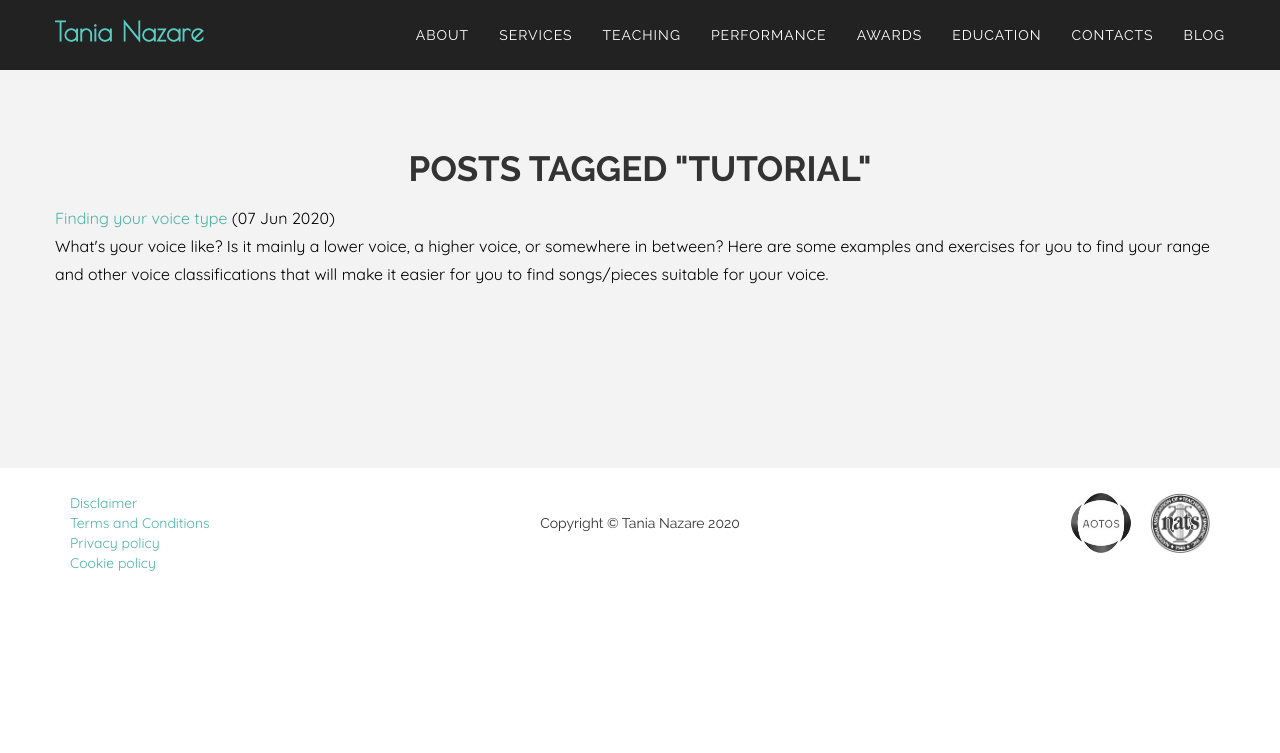
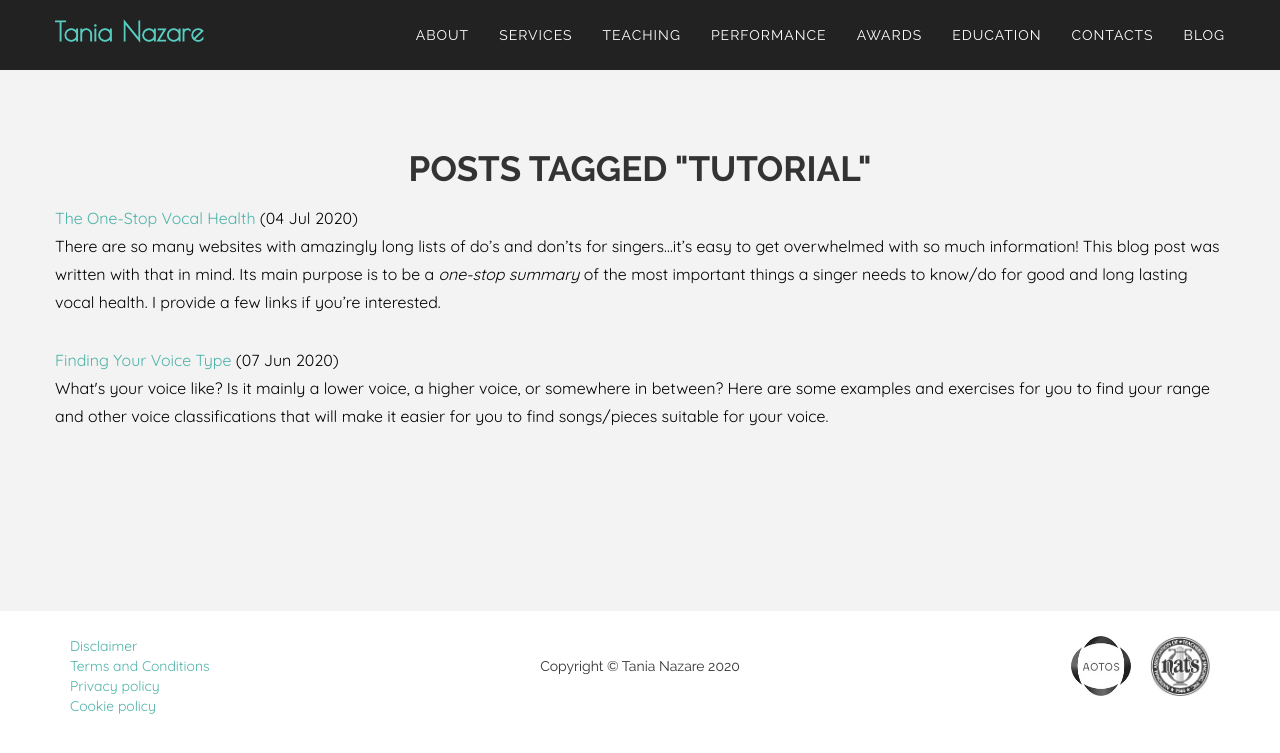
Before and after one commit to shopsoi/shopsoi.github.io, a Jekyll site: the page built from tag/tutorial.html, in a window 1280 px wide. Shown: the top 753 px of the page. Built offline with Jekyll 4.4.1, drawn with Linux system fonts in a browser that asks for light colours.

Commit message:
new blog post

```diff
--- a/_posts/2020-05-22-range.markdown
+++ b/_posts/2020-05-22-range.markdown
@@ -1,5 +1,5 @@
 ---
-title: Finding your voice type
+title: Finding Your Voice Type
 subtitle: An easy guide
 layout: default
 tags: tutorial all_voice_types
--- a/_posts/SAMPLE-post-with-instructions.markdown
+++ b/_posts/SAMPLE-post-with-instructions.markdown
@@ -14,7 +14,7 @@ post_content: >
   Instructions on adding a new post
     1 the filename should be yyyy-mm-dd-anything.markdown
     2 for each new tag you add, go to the <root>/tag/ folder and copy one of the existing htmls; name the file as your tag. Update the "tag" field in the new file.
-    3 if you want your tag to have multiple words in it, separate them with underscores ("_"). If you use whitespace instead of the underscore, Jekyll will treat words as separate tags.
+    3 if you want your tag to have multiple words in it, separate them with underscores ("_"). If you use whitespace instead of the underscore, Jekyll will treat words with spaces as separate tags.
     4 you need 2 versions of the same image, one for thumbnail (width 400, height anything (289), small file size), and a better one for the posts (600x450)
     5 images live under /img/blog/
     6 "description" is a short paragraph displayed on the post page between image and content, and on the tag page under the post title.
--- /dev/null
+++ b/tag/health.html
@@ -0,0 +1,4 @@
+---
+layout: tagpage
+tag: health
+---
```
Also changed, not shown: _posts/2020-07-04-health.markdown (added, +45 -0 lines), img/blog/04JULY_larger.jpg (added), img/blog/04JULY_smaller.jpg (added), img/blog/dreams-thumbnail.png (deleted), img/blog/dreams.png (deleted).
